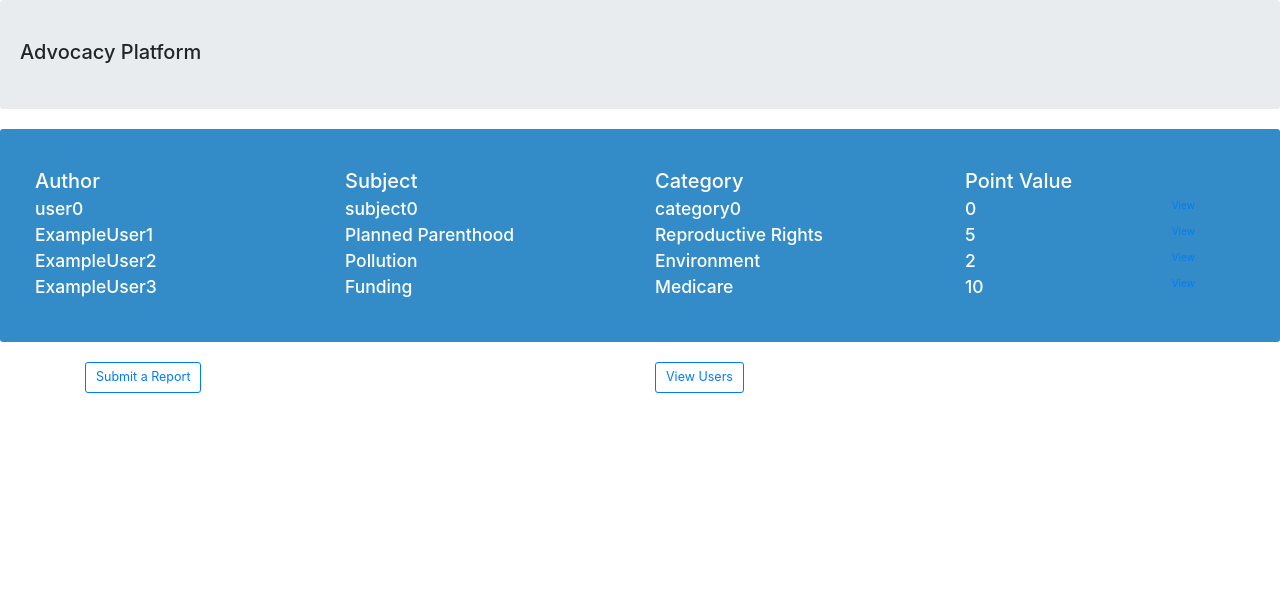
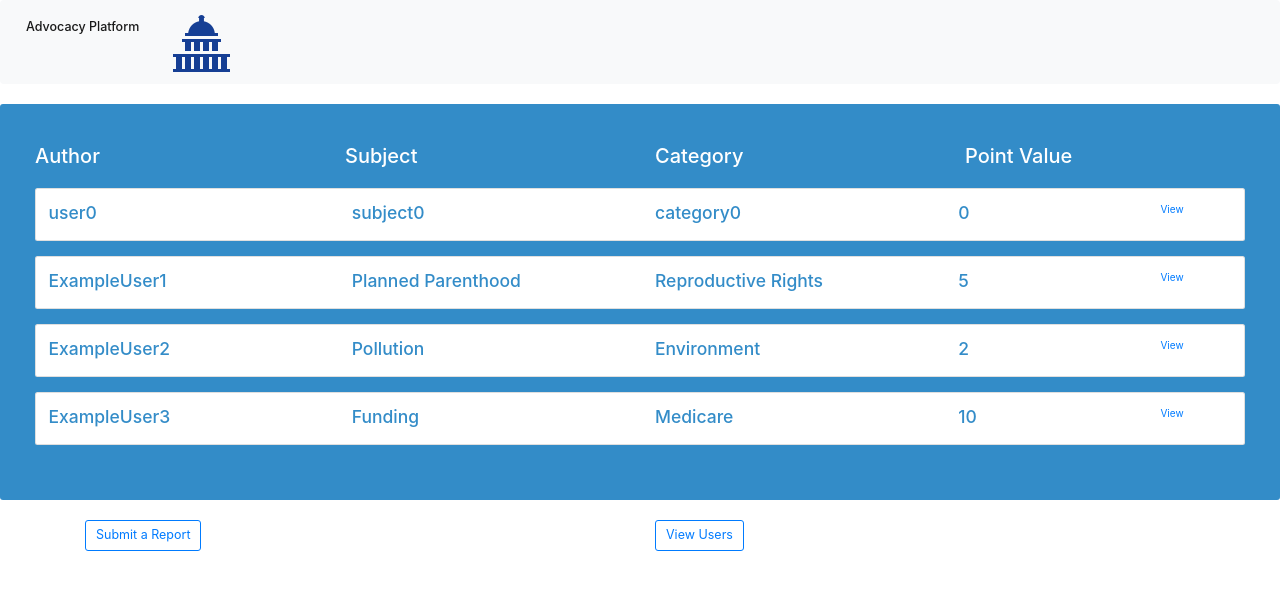
Before and after one commit to epejko/Advocacy-Platform, a Rails app: page / in a window 1280 px wide. Shown: the top 590 px of the page. Run offline with Rails 7, Linux system fonts and the light colour scheme; data comes from the database, SQL or seed files in the repository; style sheets or scripts are compiled from the project's sources; some libraries are stand-ins or nearby versions.

Commit message:
More design

```diff
--- a/app/assets/stylesheets/application.css
+++ b/app/assets/stylesheets/application.css
@@ -13,3 +13,6 @@
  *= require_tree .
  *= require_self
  */
+
+@import "material";
+@import "https://fonts.googleapis.com/icon?family=Material+Icons";
--- a/app/views/shared/_header.html.erb
+++ b/app/views/shared/_header.html.erb
@@ -1,12 +1,10 @@
 <html>
-<head>
-    <title>Header</title>
-</head>
-<body>
-    <div class="jumbotron">
-      <h2>Advocacy Platform</h2>
-    </div>
+
+<nav class="navbar navbar-expand-lg navbar-light bg-light">
+  <h2 class="navbar-brand" href="#">Advocacy Platform</h2>
+  <img src="/app/assets/images/logo.png"/>
+
+</nav>
 
 
-</body>
 </html>
--- a/app/views/tasks/index.html.erb
+++ b/app/views/tasks/index.html.erb
@@ -17,22 +17,26 @@
           </div>
 
           <% @tasks.each do |t| %>
+            <div class="card" style="margin-top:15px; margin-bottom: 15px">
+            <div class="card-body">
             <div class="row">
-              <div class="col-lg-3" style="color:white">
+              <div class="col-lg-3" style="color: #338CC8">
                 <h3><%= t.author %></h3>
               </div>
-              <div class="col-lg-3" style="color:white">
+              <div class="col-lg-3" style="color: #338CC8">
                 <h3><%= t.subject %></h3>
               </div>
-              <div class="col-lg-3" style="color:white">
+              <div class="col-lg-3" style="color:#338CC8">
                 <h3><%= t.category %></h3>
               </div>
-              <div class="col-lg-2" style="color:white">
+              <div class="col-lg-2" style="color:#338CC8">
                 <h3><%= t.points %></h3>
               </div>
-              <div class="col-lg-1" style="color:white">
+              <div class="col-lg-1" style="color:#338CC8">
                 <%= link_to 'View', task_path(t) %>
               </div>
+            </div>
+            </div>
             </div>
           <% end %>
         </table>
```
Also changed, not shown: Gemfile, Gemfile.lock, app/assets/images/logo.png (added).
